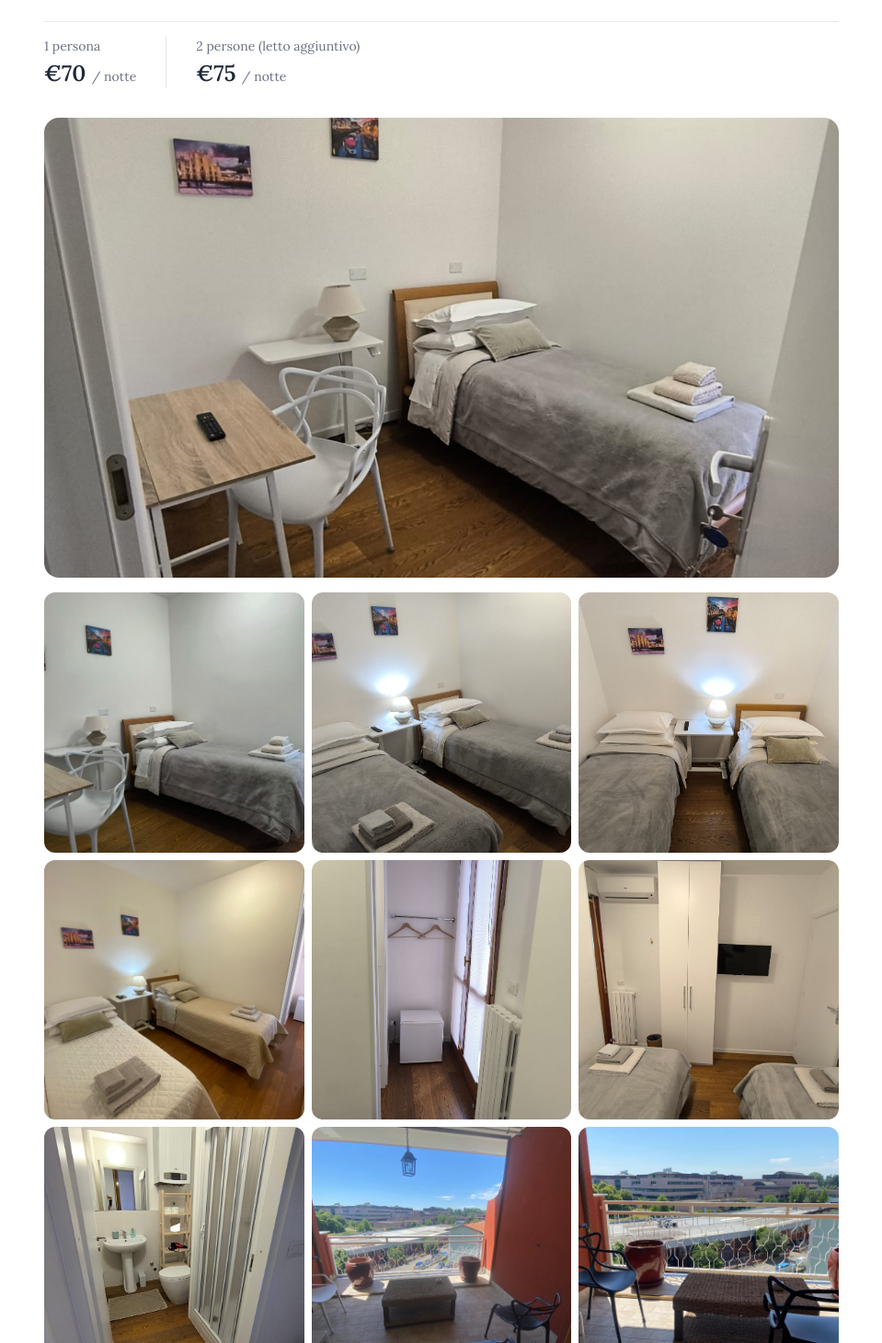
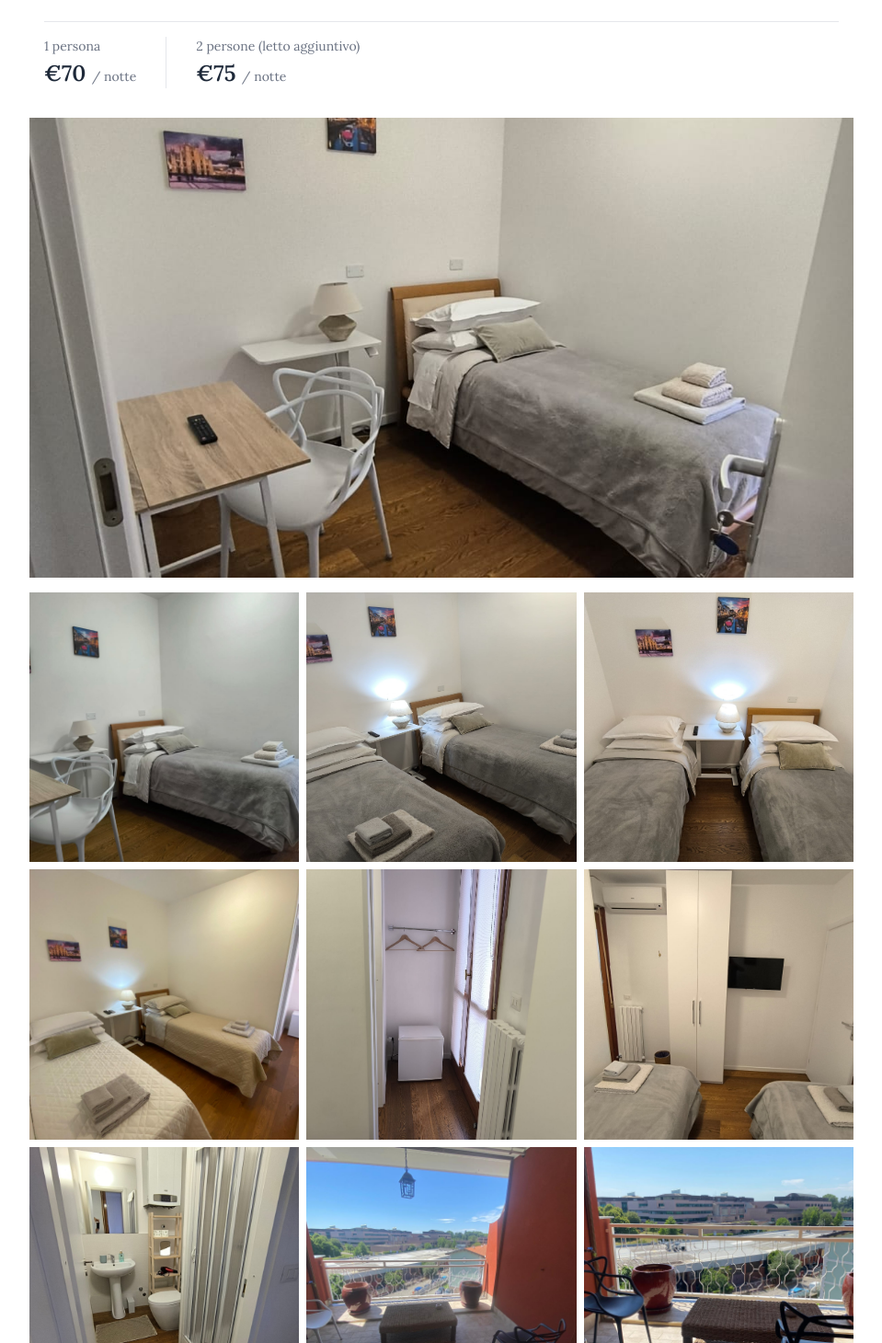
Before and after one commit to CasaAnia/sito-casaania, a Next.js app: page /camere/singola in a window 1280 px wide. Shown: the part 170-1630 px from the top of the page at 92% size, without its empty margins (160-1119 px from the left). Built offline with nearby package versions, Linux system fonts and the light colour scheme.

Commit message:
Amelia: foto edge-to-edge senza cornice

```diff
--- a/app/camere/singola/page.tsx
+++ b/app/camere/singola/page.tsx
@@ -59,14 +59,14 @@ export default function CameraSingola() {
           </div>
         </div>
 
-        <div className="rounded-2xl h-80 md:h-[500px] overflow-hidden mb-4 cursor-pointer"
+        <div className="h-80 md:h-[500px] overflow-hidden mb-4 cursor-pointer -mx-4"
           onClick={() => setLightbox(1)}>
           <img src="/camere/singola/foto1.jpg" alt="Camera Singola" className="w-full h-full object-cover" />
         </div>
 
-        <div className="grid grid-cols-3 gap-2 mb-8">
+        <div className="grid grid-cols-3 gap-2 mb-8 -mx-4">
           {[2, 5, 3, 6, 8, 7, 10, 11, 12].map(n => (
-            <div key={n} className="rounded-xl overflow-hidden cursor-pointer" style={{ aspectRatio: '1/1' }}
+            <div key={n} className="overflow-hidden cursor-pointer" style={{ aspectRatio: '1/1' }}
               onClick={() => setLightbox(n)}>
               <img src={`/camere/singola/foto${n}.jpg`} alt={`Camera Singola ${n}`} className="w-full h-full object-cover" />
             </div>
```
